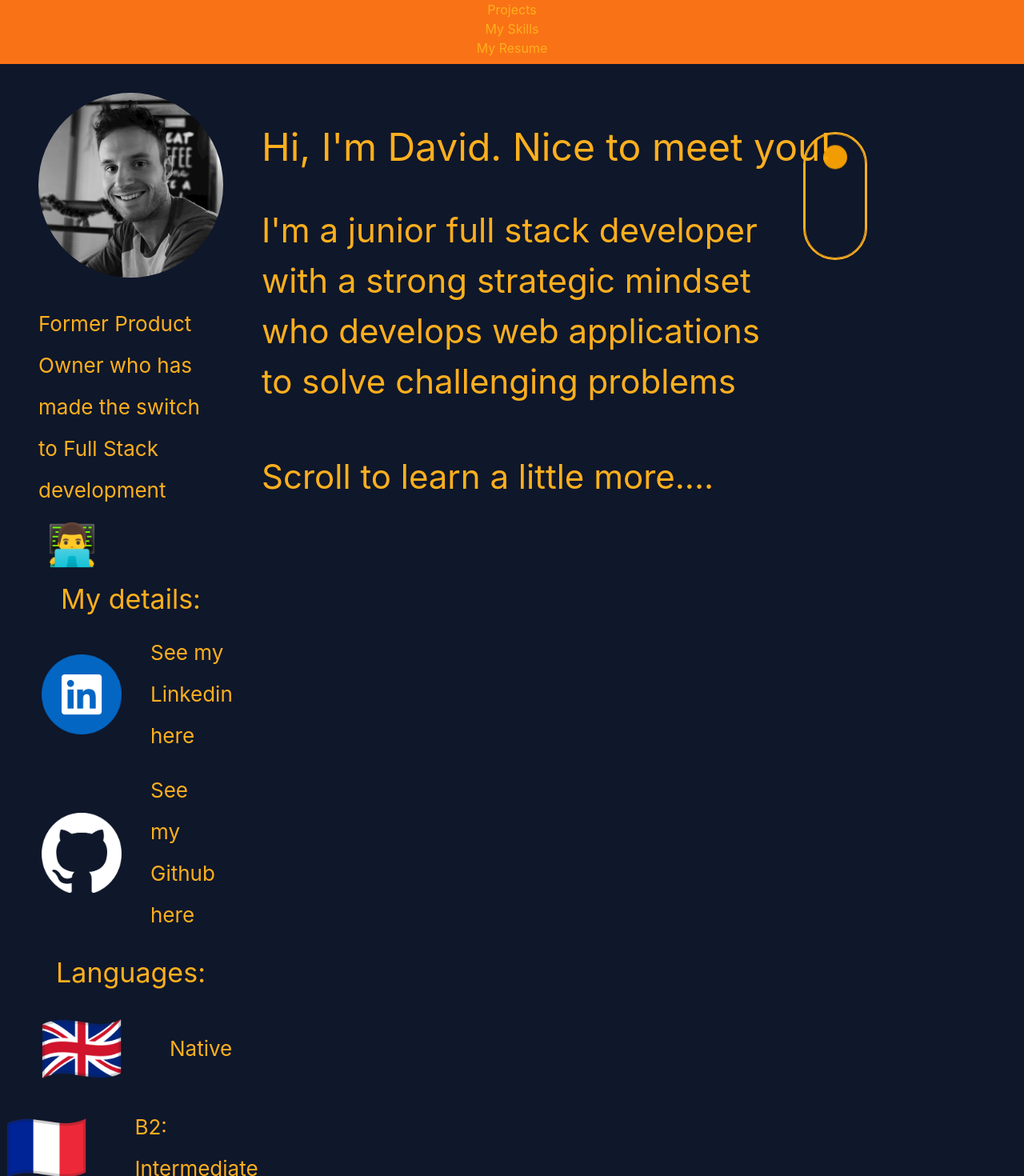
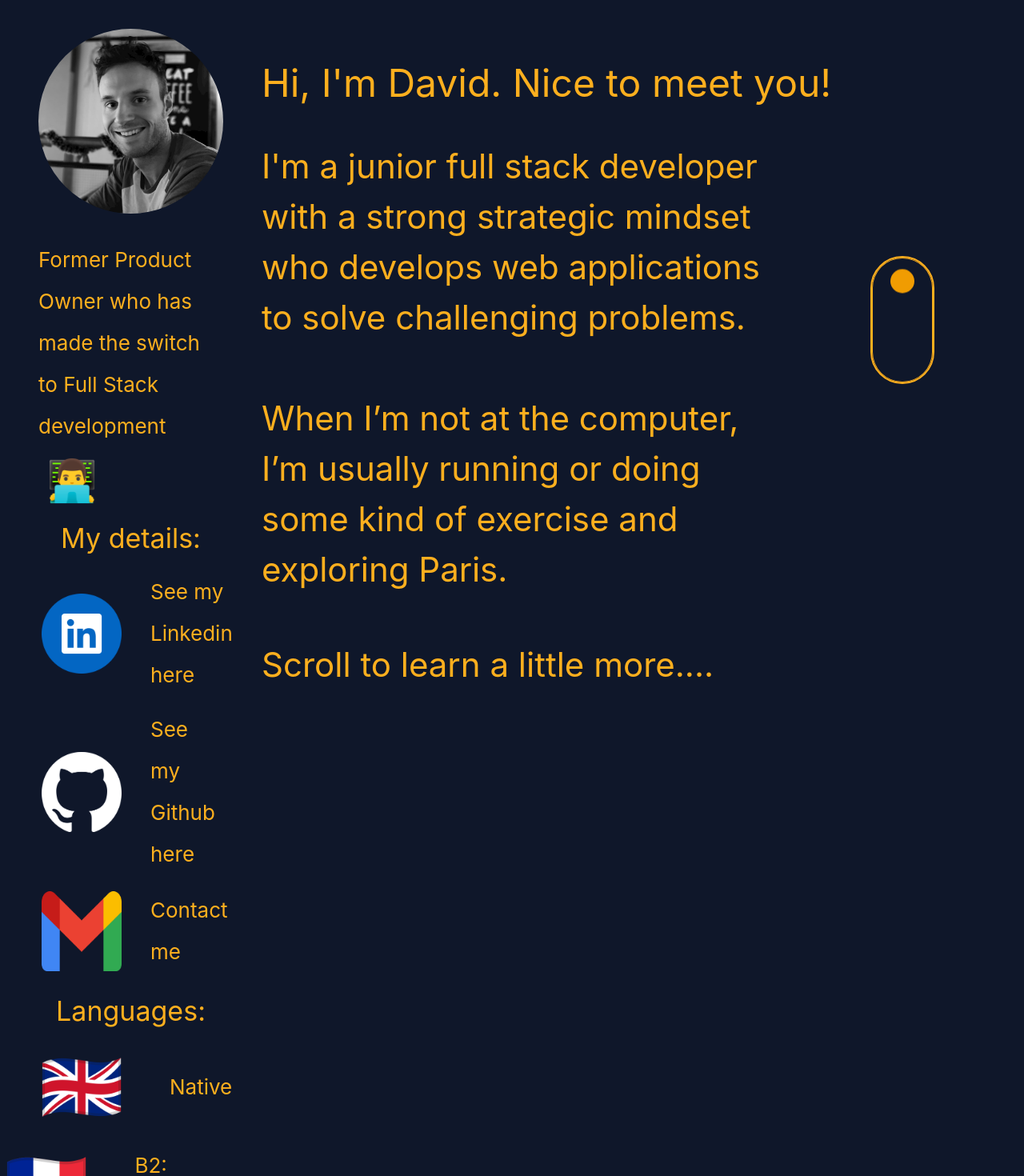
Before and after one commit to dgraham09/portfolio-site, a React (Create React App) app: page / in a window 1280 px wide. Shown: the top 1470 px of the page at 80% size. Built offline with nearby package versions, Linux system fonts and the light colour scheme; a web font is replaced by a local one.

Commit message:
Fixed alignment

```diff
--- a/src/App.js
+++ b/src/App.js
@@ -6,7 +6,6 @@ import Profile from "../src/components/Profile";
 function App() {
   return (
     <div className="App">
-      <Navbar />
       <Profile />
     </div>
   );
--- a/src/components/Profile.js
+++ b/src/components/Profile.js
@@ -4,6 +4,7 @@ import french from "../assets/french.png";
 import technologist from "../assets/technologist.png";
 import linkedin from "../assets/linkedin.png";
 import github from "../assets/github.png";
+import gmail from "../assets/gmail.png";
 import LanguagesList from "./LanguagesList";
 import { motion, useScroll, useTransform } from "framer-motion";
 
@@ -27,7 +28,7 @@ const Profile = () => {
           Former Product Owner who has made the switch to Full Stack development
           <img src={technologist} class="emoji"></img>
         </p>
-        <div class="flex flex-col details-container">
+        <div class="flex flex-col details-container mt-1">
           <h4>My details:</h4>
           <div class="mt-4 flex flex-row justify-start items-center">
             <img src={linkedin} class="language"></img>
@@ -41,6 +42,12 @@ const Profile = () => {
             <img src={github} class="language"></img>
             <p class="grow text-start ms-8">
               <a href="https://github.com/dgraham09">See my Github here</a>
+            </p>
+          </div>
+          <div class="mt-4 flex flex-row justify-start items-center">
+            <img src={gmail} class="language"></img>
+            <p class="grow text-start ms-8">
+              <a href="mailto:davidcgraham09@gmail.com">Contact me</a>
             </p>
           </div>
         </div>
@@ -61,19 +68,25 @@ const Profile = () => {
       <div class="col-span-3">
         <motion.div style={{ opacity: introOpacity }} class="w-full h-96">
           <h1 class="text-left mt-14">Hi, I'm David. Nice to meet you!</h1>
-          <div class="icon-scroll"></div>
           <br />
           <h2 class="text-left w-8/12">
             I'm a junior full stack developer with a strong strategic mindset
-            who develops web applications to solve challenging problems{" "}
+            who develops web applications to solve challenging problems.
+            <br></br>
+            <br></br>
+            When I’m not at the computer, I’m usually running or doing some kind
+            of exercise and exploring Paris.
           </h2>
           <br />
           <h2 class="text-left mt-8">Scroll to learn a little more....</h2>
         </motion.div>
+        <div class="scroll-container">
+          <div class="icon-scroll"></div>
+        </div>
         <section class="col-span-3">
           <motion.div style={{ opacity: bioOpacity }} class="w-8/12">
             <p class="text-left">
-              <h3>Hey there 👋</h3>
+              <h3 class="underline">About me</h3>
               <br></br>
               <p>
                 Originally from Scotland, I have recently moved to Paris to live
@@ -99,10 +112,13 @@ const Profile = () => {
                 I'm an experienced communicator with senior stakeholders with a
                 proven ability to develop strong relationships and work
                 collaboratively and pragmatically across different cultures.
-                <br></br>
-                If you are interested in finding out more about me you can find
-                my linkedin and CV here 👉 Click me!
               </p>
+            </p>
+            <br></br>
+          </motion.div>
+          <motion.div>
+            <p class="text-left">
+              <h3 class="underline">Projects</h3>
             </p>
           </motion.div>
         </section>
--- a/src/index.css
+++ b/src/index.css
@@ -43,18 +43,19 @@ p {
 
 .icon-scroll, .icon-scroll:before {
   position: absolute;
-  left: 80%;
+  left: 85%;
 }
 
 .icon-scroll {
   width: 80px;
   height: 160px;
   margin-left: -20px;
-  top: 25%;
-  margin-top: -35px;
+  margin-top: -120px;
   box-shadow: inset 0 0 0 1px rgb(253, 175, 30);
   border-radius: 50px;
-  border: 2px solid rgb(253, 175, 30)
+  border: 2px solid rgb(253, 175, 30);
+  position: sticky;
+  top: 0;
 }
 
 .icon-scroll:before {
@@ -62,7 +63,7 @@ p {
   width: 30px;
   height: 30px;
   background: orange;
-  margin-left: -38px;
+  margin-left: -42px;
   top: 8px;
   border-radius: 20px;
   animation-duration: 1.9s;
@@ -74,6 +75,12 @@ p {
   position: sticky;
   top: 0;
   height: 100vh;
+}
+
+.scroll-container {
+  position: sticky;
+  top: 20vh;
+  left: 85vw;
 }
 
 .bio-text, .languages-container p, .details-container p{
```
Also changed, not shown: src/assets/gmail.png (added).
